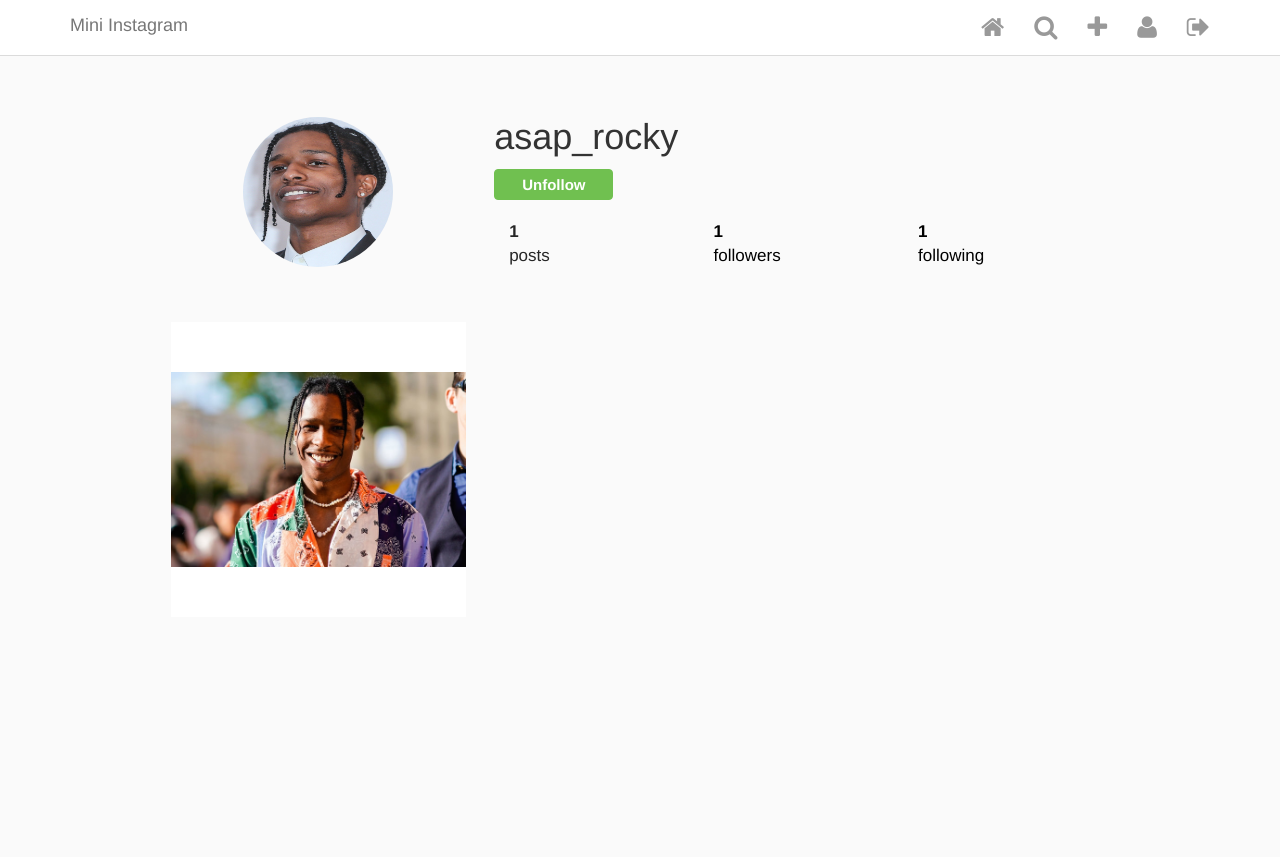
After one commit to samuelfujie/InstaJZ, a Django app: page /user/2/ in a window 1280 px wide. The commit adds this page. Run offline with Django 3.2, Linux system fonts and the light colour scheme; a user stored in the database is signed in; data comes from the database, SQL or seed files in the repository; both versions use the stored data as it was after the commit; some libraries are stand-ins or nearby versions.

Commit message:
Add user profile and user connection (follow/unfollow not completed)

```diff
--- a/Insta/admin.py
+++ b/Insta/admin.py
@@ -1,5 +1,5 @@
 from django.contrib import admin
-from Insta.models import Post, InstaUser, Like, Comment
+from Insta.models import Post, InstaUser, Like, Comment, UserConnection
 
 class CommentInLine(admin.StackedInline):
     model = Comment
@@ -18,3 +18,4 @@ admin.site.register(Post, PostAdmin)
 admin.site.register(InstaUser)
 admin.site.register(Like)
 admin.site.register(Comment)
+admin.site.register(UserConnection)
--- a/Insta/models.py
+++ b/Insta/models.py
@@ -11,6 +11,36 @@ class InstaUser(AbstractUser):
         blank=True,
         null=True,
     )
+
+    def get_connections(self):
+        connections = UserConnection.objects.filter(creator=self)
+        return connections
+
+    def get_followers(self):
+        followers = UserConnection.objects.filter(following=self)
+        return followers
+
+    def is_followed_by(self, user):
+        followers = UserConnection.objects.filter(following=self)
+        return followers.filter(creator=user).exists()
+
+class UserConnection(models.Model):
+    # A follows B
+    created = models.DateTimeField(auto_now_add=True, editable=False)
+    # A
+    creator = models.ForeignKey(
+        InstaUser,
+        on_delete=models.CASCADE,
+        related_name="friendship_creator_set")
+    # B
+    following = models.ForeignKey(
+        InstaUser,
+        on_delete=models.CASCADE,
+        related_name="friend_set")
+
+    def __str__(self):
+        return self.creator.username + ' |FOLLOWS| ' + self.following.username
+
 
 class Post(models.Model):
     author = models.ForeignKey(InstaUser, on_delete=models.CASCADE, related_name='my_posts',)
--- a/Insta/urls.py
+++ b/Insta/urls.py
@@ -17,7 +17,7 @@ from django.contrib import admin
 from django.urls import include, path
 
 from Insta.views import (HelloWorld, PostsView, PostDetailView, PostCreateView,
-                         PostUpdateView, PostDeleteView, addLike)
+                         PostUpdateView, PostDeleteView, addLike, UserDetailView)
 
 urlpatterns = [
     path('helloworld/', HelloWorld.as_view(), name='helloworld'),
@@ -27,4 +27,5 @@ urlpatterns = [
     path('post/update/<int:pk>/', PostUpdateView.as_view(), name='post_update'),
     path('post/delete/<int:pk>/', PostDeleteView.as_view(), name='post_delete'),
     path('like', addLike, name='addLike'),
+    path('user/<int:pk>/', UserDetailView.as_view(), name='user_detail'),
 ]
--- a/Insta/views.py
+++ b/Insta/views.py
@@ -2,7 +2,7 @@ from annoying.decorators import ajax_request
 from django.views.generic import TemplateView, ListView, DetailView
 from django.views.generic.edit import CreateView, DeleteView, UpdateView
 from django.urls import reverse, reverse_lazy
-from Insta.models import Post, Like
+from Insta.models import Post, Like, InstaUser, UserConnection
 from Insta.forms import CustomUserCreationForm
 
 from django.contrib.auth.mixins import LoginRequiredMixin
@@ -16,12 +16,25 @@ class HelloWorld(TemplateView):
 class PostsView(ListView):
     model = Post
     template_name = 'index.html'
-    context_object_name = 'posts'   # change for name access in 'index.html'
+    # change for name access in 'index.html'
+    context_object_name = 'posts'
+
+    def get_queryset(self):
+        current_user = self.request.user
+        following = set()
+        for conn in UserConnection.objects.filter(creator=current_user).select_related('following'):
+            following.add(conn.following)
+        return Post.objects.filter(author__in=following)
 
 # contain an object
 class PostDetailView(DetailView):
     model = Post
     template_name = 'post_detail.html'
+
+class UserDetailView(LoginRequiredMixin, DetailView):
+    model = InstaUser
+    template_name = 'user_detail.html'
+    # login_url = 'login'
 
 # contain a form
 class PostCreateView(LoginRequiredMixin, CreateView):
--- a/static/js/index.js
+++ b/static/js/index.js
@@ -159,10 +159,10 @@ function update_unfollow_view(data) {
 }
 
 
-$('.follow-toggle__container').on('click', '.follow-user', function() {
-    follow_user.call(this, update_follow_view, error_cb, 'follow');
-});
+// $('.follow-toggle__container').on('click', '.follow-user', function() {
+//     follow_user.call(this, update_follow_view, error_cb, 'follow');
+// });
 
-$('.follow-toggle__container').on('click', '.unfollow-user', function() {
-    follow_user.call(this, update_unfollow_view, error_cb, 'unfollow');
-});
+// $('.follow-toggle__container').on('click', '.unfollow-user', function() {
+//     follow_user.call(this, update_unfollow_view, error_cb, 'unfollow');
+// });
--- a/templates/header.html
+++ b/templates/header.html
@@ -14,7 +14,7 @@
                     </li>
                     <li><a href="{% url 'helloworld' %}"><i class="fa fa-search" aria-hidden="true"></i></a></li>
                     <li><a href="{% url 'post_create' %}"><i class="fa fa-plus" aria-hidden="true"></i></a></li>
-                    <li><a href="{% url 'helloworld' %}"><i class="fa fa-user" aria-hidden="true"></i></a></li>
+                    <li><a href="{% url 'user_detail' user.id %}"><i class="fa fa-user" aria-hidden="true"></i></a></li>
                     <li><a href="{% url 'logout' %}"><i class="fa fa-sign-out" aria-hidden="true"></i></a></li>
                 {% else %}
                     <li>
--- a/templates/index.html
+++ b/templates/index.html
@@ -10,7 +10,7 @@
             <div class="card view-update {{ post.pk }}">
                 <div class="card__panel-head">
                     <div class="poster__info">
-                        <a href="{% url 'helloworld' %}" class="poster__name">
+                        <a href="{% url 'user_detail' post.author.id %}" class="poster__name">
                             {% if post.author.profile_pic %}
                                 <img class="poster__profilepic" src="/{{ post.author.profile_pic }}">
                             {% endif %}
--- /dev/null
+++ b/templates/user_detail.html
@@ -0,0 +1,68 @@
+{% extends 'base.html' %}
+
+{% load custom_tags %}
+
+{% block content %}
+
+<div class="profile">
+
+    <div class="profile__head">
+        <div class="row">
+            <div class="col-xs-4 left">
+                {% if object.profile_pic %}
+                    <img class="picture-circle" src="/{{object.profile_pic}}">
+                {% endif %}
+            </div>
+            <div class="col-xs-8 right">
+                <div class="name-buttons">
+                    <h1 class="username">{{ object.username }}</h1>
+                    {% if user == object %}
+                        <button class="edit-profile">Edit Profile</button>
+                        {% comment %} <a class="edit-desktop" href="{% url 'edit_profile' object.pk %}">
+                            <button class="edit-profile">Edit Profile</button>
+                        </a> {% endcomment %}
+                    {% else %}
+                        {% is_following user object as following %}
+                        <div class="follow-toggle__container">
+                            <button class="btn btn-primary {% if not following %}follow-user{% else %}unfollow-user{% endif %}" id="{{ object.pk }}">
+                                {% if following %}
+                                    Unfollow
+                                {% else %}
+                                    Follow
+                                {% endif %}
+                            </button>
+                        </div>
+                    {% endif %}
+                </div>
+
+                <div>
+                    <ul class="stats">
+                        <div class="col-xs-4"><li class="stats__count"><span>{{ object.my_posts.count }}</span><br> posts</li></div>
+                        <div class="col-xs-4"><a href="/" style="text-decoration: none; color: black;"><li class="stats__count"><span class="follower_count" id="follower_id">{{ object.get_followers.count }}</span><br> followers</li></a></div>
+                        <div class="col-xs-4"><a href="/" style="text-decoration: none; color: black;"><li class="stats__count"><span>{{ object.get_connections.count }}</span><br> following</li></a></div>
+                    </ul>
+                </div>
+            </div>
+        </div>
+    </div>
+
+    <div class="profile__body">
+        <div class="row">
+        {% for post in object.my_posts.all %}
+            <div class="col-xs-4">
+                <div class="picture-square" style="background-image: url(http://{{ request.META.HTTP_HOST }}/{{ post.image.url }}); background-size: contain;">
+                    <a href="{% url 'post_detail' post.pk %}">
+                    <div class="content">
+                        <i class="fa fa-heart" aria-hidden="true"></i> {{ post.get_like_count }}
+                        {% comment %} <i class="fa fa-comment" aria-hidden="true"></i> {{ post.get_comment_count }} {% endcomment %}
+                    </div>
+                    </a>
+                </div>
+            </div>
+        {% endfor %}
+        </div>
+    </div>
+
+</div>
+
+{% endblock content %}
```
Also changed, not shown: Insta/migrations/0003_userconnection.py (added), db.sqlite3.
